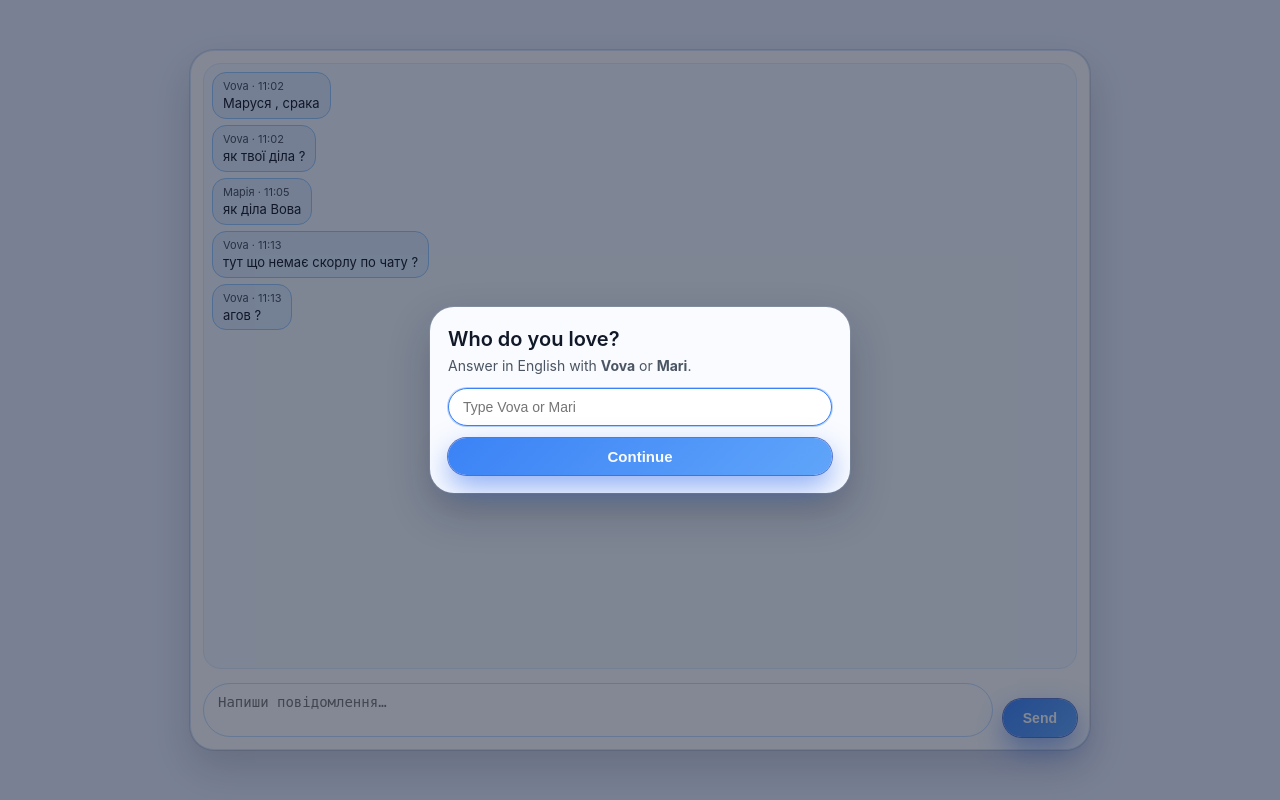
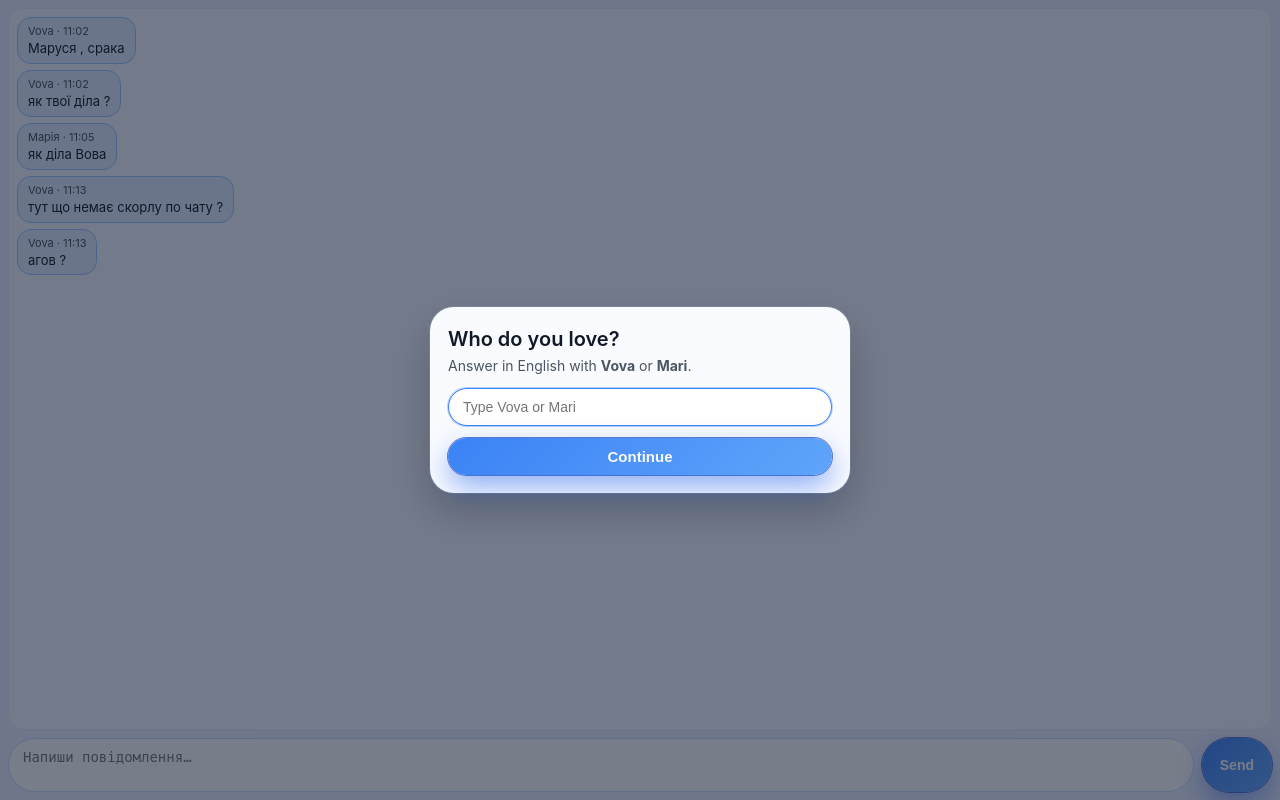
Before and after one commit to volodymyrhasych/Chat_Mari_Vova, a FastAPI app: page / in a window 1280 px wide. Run offline with FastAPI, Linux system fonts and the light colour scheme; data comes from the database, SQL or seed files in the repository.

Commit message:
Refactor chat HTML structure and styles

```diff
--- a/templates/chat.html
+++ b/templates/chat.html
@@ -22,50 +22,19 @@
             color: #111827;
         }
 
-        /* Обгортка, щоб центрити картку на десктопі
-           і розтягувати на всю висоту на мобільному */
-        .app {
+        /* ВЕСЬ ЕКРАН = ОДИН FLEX-КОНТЕЙНЕР */
+        .page {
             height: 100%;
             display: flex;
-            justify-content: center;
-            align-items: center;
+            flex-direction: column;
             padding: 8px;
         }
 
-        .card {
-            width: min(900px, 100vw - 16px);
-            height: min(700px, 100vh - 16px);
-            border-radius: 24px;
-            background: #f9fbff;
-            border: 1px solid #d1e3ff;
-            box-shadow:
-                0 18px 40px rgba(15, 23, 42, 0.18),
-                0 0 0 1px rgba(148, 163, 184, 0.32);
-            padding: 12px;
-            display: flex;
-            flex-direction: column;
-            gap: 10px;
-        }
-
-        /* На вузьких екранах — майже повний екран, без вертикального центрування */
-        @media (max-width: 640px) {
-            .app {
-                align-items: stretch;
-            }
-
-            .card {
-                width: 100%;
-                height: 100%;
-                border-radius: 0;
-                border-left: none;
-                border-right: none;
-            }
-        }
-
-        .chat-wrapper {
+        /* Блок з історією: займає все місце, що лишилось */
+        .chat {
             flex: 1;
-            min-height: 0; /* важливо, щоб overflow працював у flex-контейнері */
-            border-radius: 18px;
+            min-height: 0;          /* критично важливо */
+            border-radius: 16px;
             border: 1px solid #dbeafe;
             background: #eff6ff;
             padding: 8px;
@@ -97,7 +66,7 @@
         .bubble.me {
             background: #3b82f6;
             border-color: #1d4ed8;
-            color: #eff6ff;
+            color: #f9fafb;
         }
 
         .msg-meta {
@@ -113,11 +82,11 @@
             word-wrap: break-word;
         }
 
+        /* НИЖНЯ СМУЖКА З ІНПУТОМ – завжди внизу, бо page = flex column */
         .input-row {
             display: flex;
-            gap: 10px;
-            align-items: flex-end;
-            padding-top: 4px;
+            gap: 8px;
+            padding-top: 8px;
         }
 
         .textarea {
@@ -143,30 +112,28 @@
         .btn {
             border-radius: 999px;
             border: none;
-            padding: 11px 20px;
+            padding: 11px 18px;
             font-size: 14px;
             font-weight: 600;
             background: linear-gradient(135deg, #3b82f6, #60a5fa);
             color: #f9fafb;
             cursor: pointer;
             box-shadow:
-                0 12px 28px rgba(37, 99, 235, 0.5),
+                0 12px 24px rgba(37, 99, 235, 0.45),
                 0 0 0 1px rgba(30, 64, 175, 0.7);
             white-space: nowrap;
         }
 
         .btn:active {
             transform: translateY(1px);
-            box-shadow:
-                0 6px 16px rgba(37, 99, 235, 0.5),
-                0 0 0 1px rgba(30, 64, 175, 0.7);
         }
 
-        /* --------- Оверлей логіну --------- */
+        /* ---------- Оверлей логіну ---------- */
+
         .overlay {
             position: fixed;
             inset: 0;
-            background: rgba(15, 23, 42, 0.5);
+            background: rgba(15, 23, 42, 0.55);
             display: flex;
             justify-content: center;
             align-items: center;
@@ -237,9 +204,8 @@
     </style>
 </head>
 <body>
-<div class="app">
-    <div class="card">
-        <div id="chat" class="chat-wrapper"></div>
+<div class="page">
+    <div id="chat" class="chat"></div>
 
     <div class="input-row">
         <textarea
@@ -250,9 +216,8 @@
         <button id="sendBtn" class="btn">Send</button>
     </div>
 </div>
-</div>
 
-<!-- Оверлей з питанням Who do you love? -->
+<!-- Оверлей "Who do you love?" -->
 <div id="loginOverlay" class="overlay hidden">
     <div class="login-card">
         <div class="login-title">Who do you love?</div>
@@ -265,7 +230,7 @@
 </div>
 
 <script>
-    const STORAGE_KEY = "mini_chat_sender_v1";
+    const STORAGE_KEY = "mini_chat_sender_v2";
 
     const chatBox = document.getElementById("chat");
     const msgInput = document.getElementById("message");
@@ -277,19 +242,18 @@
 
     let currentSender = null;
 
-    // ---------- Логіка визначення ніку ----------
+    // ---------- логіка ніку ----------
 
     function decideSenderFromAnswer(answerRaw) {
         const ans = (answerRaw || "").trim().toLowerCase();
         if (ans === "vova") {
-            // Якщо ти любиш Vova – ти Mari
+            // Якщо любиш Vova — ти Mari
             return "Mari";
         }
         if (ans === "mari") {
-            // Якщо ти любиш Mari – ти Vova
+            // Якщо любиш Mari — ти Vova
             return "Vova";
         }
-        // запасний варіант
         return "Vova";
     }
 
@@ -309,7 +273,7 @@
         try {
             localStorage.setItem(STORAGE_KEY, sender);
         } catch (e) {
-            console.warn("Cannot use localStorage", e);
+            console.warn("localStorage failed", e);
         }
         hideLoginOverlay();
         fetchMessages();
@@ -342,7 +306,7 @@
         }
     }
 
-    // ---------- Чат: завантаження і відображення ----------
+    // ---------- чат ----------
 
     async function fetchMessages() {
         try {
@@ -399,7 +363,7 @@
         try {
             await fetch("/messages", {
                 method: "POST",
-                headers: {"Content-Type": "application/json"},
+                headers: { "Content-Type": "application/json" },
                 body: JSON.stringify({ sender: currentSender, text })
             });
             msgInput.value = "";
@@ -418,10 +382,9 @@
         }
     });
 
-    // ---------- Старт ----------
+    // ---------- старт ----------
 
     initSender();
-    // Після ініціалізації ніку — періодичний пулінг
     fetchMessages();
     setInterval(fetchMessages, 3000);
 </script>
```
Lines whose indentation alone changed are shown as unchanged.
